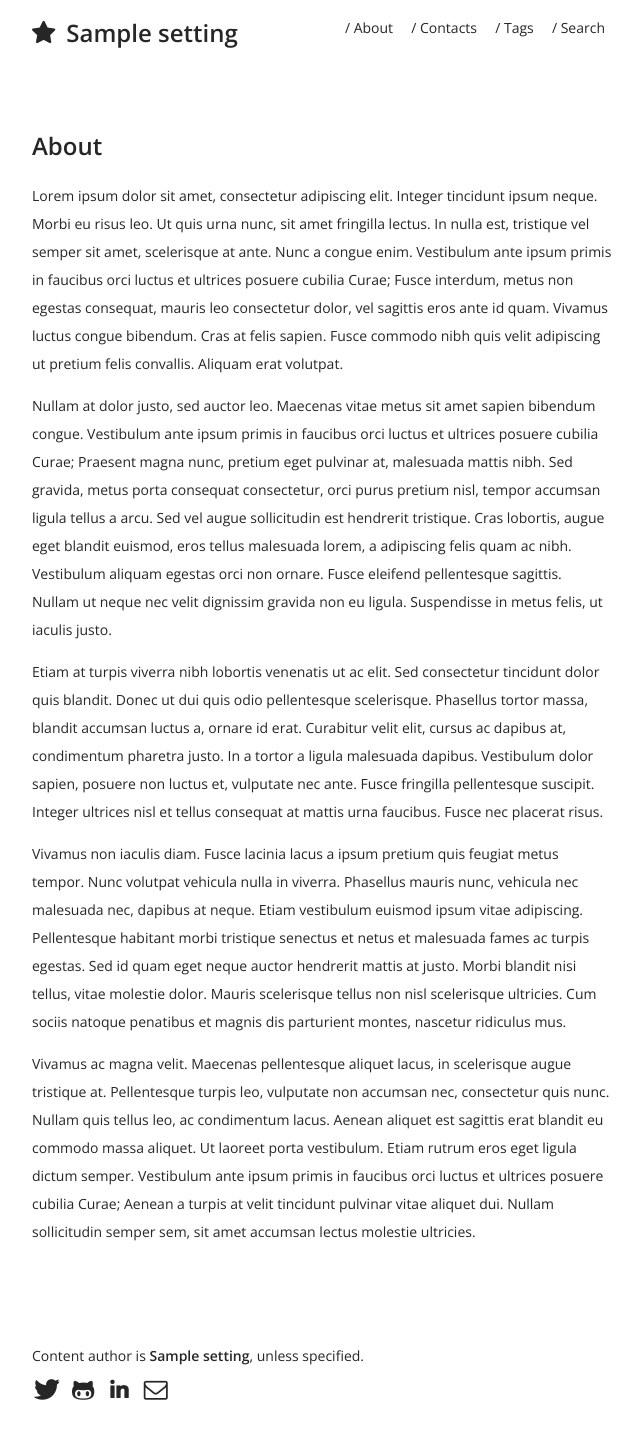
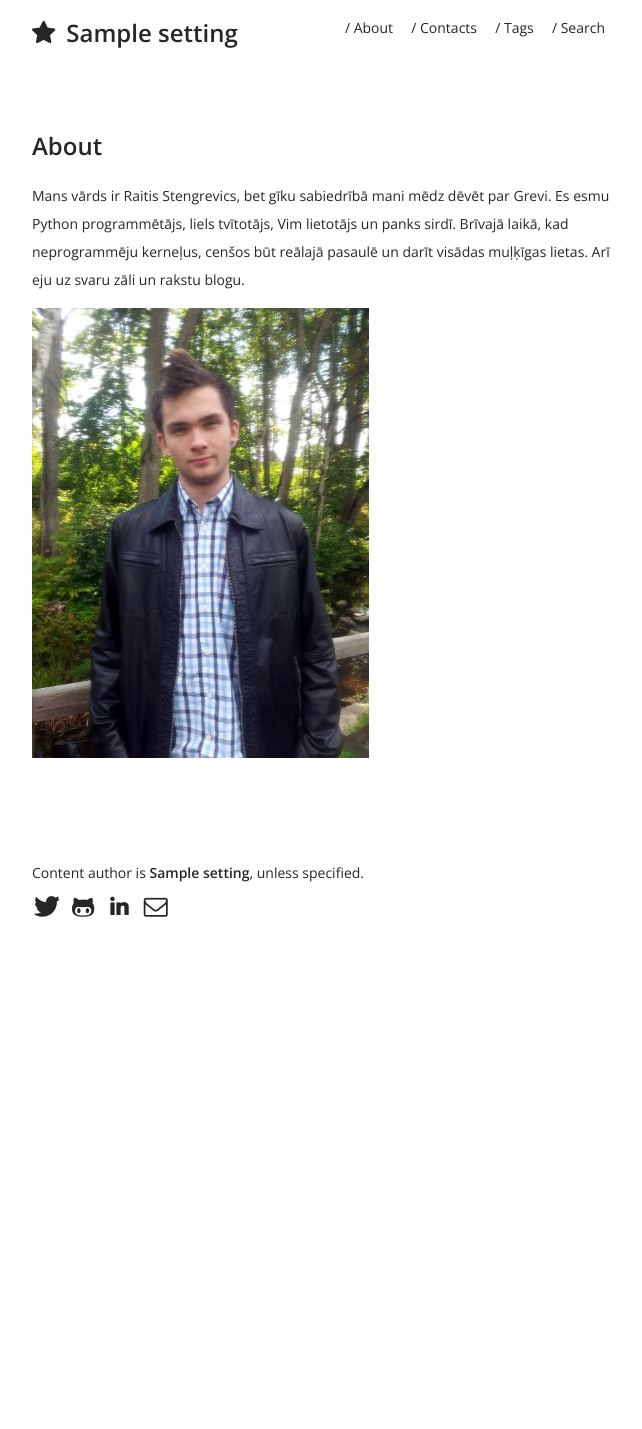
Before and after one commit to daGrevis/daGrevis.lv, a Django app: template dagrevis_lv/core/templates/about.html in a window 1280 px wide. Shown: the whole page, without its empty margins (106-748 px from the left). After the commit the page ends 917 px from the top, so only its background shows below. Run offline with Django 3.2, Linux system fonts and the light colour scheme; the template is opened without the code that fills it: most values are stand-ins (such as "Sample title", 1, 10 or a date in 2020); style sheets or scripts are compiled from the project's sources; parts of the project's set-up code (start-up, migrations or seed data) failed here and were passed over; some libraries are stand-ins or nearby versions.

Commit message:
Added content to About and Contacts pages.

```diff
--- a/dagrevis_lv/core/templates/about.html
+++ b/dagrevis_lv/core/templates/about.html
@@ -8,15 +8,9 @@
 
     <section class="content">
 
-        <p>{% trans "Lorem ipsum dolor sit amet, consectetur adipiscing elit. Integer tincidunt ipsum neque. Morbi eu risus leo. Ut quis urna nunc, sit amet fringilla lectus. In nulla est, tristique vel semper sit amet, scelerisque at ante. Nunc a congue enim. Vestibulum ante ipsum primis in faucibus orci luctus et ultrices posuere cubilia Curae; Fusce interdum, metus non egestas consequat, mauris leo consectetur dolor, vel sagittis eros ante id quam. Vivamus luctus congue bibendum. Cras at felis sapien. Fusce commodo nibh quis velit adipiscing ut pretium felis convallis. Aliquam erat volutpat." %}</p>
+    <p>{% trans "Mans vārds ir Raitis Stengrevics, bet gīku sabiedrībā mani mēdz dēvēt par Grevi. Es esmu Python programmētājs, liels tvītotājs, Vim lietotājs un panks sirdī. Brīvajā laikā, kad neprogrammēju kerneļus, cenšos būt reālajā pasaulē un darīt visādas muļķīgas lietas. Arī eju uz svaru zāli un rakstu blogu." %}</p>
 
-        <p>{% trans "Nullam at dolor justo, sed auctor leo. Maecenas vitae metus sit amet sapien bibendum congue. Vestibulum ante ipsum primis in faucibus orci luctus et ultrices posuere cubilia Curae; Praesent magna nunc, pretium eget pulvinar at, malesuada mattis nibh. Sed gravida, metus porta consequat consectetur, orci purus pretium nisl, tempor accumsan ligula tellus a arcu. Sed vel augue sollicitudin est hendrerit tristique. Cras lobortis, augue eget blandit euismod, eros tellus malesuada lorem, a adipiscing felis quam ac nibh. Vestibulum aliquam egestas orci non ornare. Fusce eleifend pellentesque sagittis. Nullam ut neque nec velit dignissim gravida non eu ligula. Suspendisse in metus felis, ut iaculis justo." %}</p>
-
-        <p>{% trans "Etiam at turpis viverra nibh lobortis venenatis ut ac elit. Sed consectetur tincidunt dolor quis blandit. Donec ut dui quis odio pellentesque scelerisque. Phasellus tortor massa, blandit accumsan luctus a, ornare id erat. Curabitur velit elit, cursus ac dapibus at, condimentum pharetra justo. In a tortor a ligula malesuada dapibus. Vestibulum dolor sapien, posuere non luctus et, vulputate nec ante. Fusce fringilla pellentesque suscipit. Integer ultrices nisl et tellus consequat at mattis urna faucibus. Fusce nec placerat risus." %}</p>
-
-        <p>{% trans "Vivamus non iaculis diam. Fusce lacinia lacus a ipsum pretium quis feugiat metus tempor. Nunc volutpat vehicula nulla in viverra. Phasellus mauris nunc, vehicula nec malesuada nec, dapibus at neque. Etiam vestibulum euismod ipsum vitae adipiscing. Pellentesque habitant morbi tristique senectus et netus et malesuada fames ac turpis egestas. Sed id quam eget neque auctor hendrerit mattis at justo. Morbi blandit nisi tellus, vitae molestie dolor. Mauris scelerisque tellus non nisl scelerisque ultricies. Cum sociis natoque penatibus et magnis dis parturient montes, nascetur ridiculus mus." %}</p>
-
-        <p>{% trans "Vivamus ac magna velit. Maecenas pellentesque aliquet lacus, in scelerisque augue tristique at. Pellentesque turpis leo, vulputate non accumsan nec, consectetur quis nunc. Nullam quis tellus leo, ac condimentum lacus. Aenean aliquet est sagittis erat blandit eu commodo massa aliquet. Ut laoreet porta vestibulum. Etiam rutrum eros eget ligula dictum semper. Vestibulum ante ipsum primis in faucibus orci luctus et ultrices posuere cubilia Curae; Aenean a turpis at velit tincidunt pulvinar vitae aliquet dui. Nullam sollicitudin semper sem, sit amet accumsan lectus molestie ultricies." %}</p>
+        <img src="{{ STATIC_URL }}images/me.jpeg" alt="{{ settings.AUTHOR_NAME }}" />
 
     </section>
 
--- a/dagrevis_lv/core/templates/contacts.html
+++ b/dagrevis_lv/core/templates/contacts.html
@@ -8,7 +8,7 @@
 
     <section class="content">
 
-        <p>{% trans "Lorem ipsum dolor sit amet, consectetur adipiscing elit. Integer tincidunt ipsum neque. Morbi eu risus leo. Ut quis urna nunc, sit amet fringilla lectus. In nulla est, tristique vel semper sit amet, scelerisque at ante. Nunc a congue enim. Vestibulum ante ipsum primis in faucibus orci luctus et ultrices posuere cubilia Curae; Fusce interdum, metus non egestas consequat, mauris leo consectetur dolor, vel sagittis eros ante id quam. Vivamus luctus congue bibendum. Cras at felis sapien. Fusce commodo nibh quis velit adipiscing ut pretium felis convallis. Aliquam erat volutpat." %}</p>
+    <p>{% trans "<a href=\"https://twitter.com/daGrevis\">Uzraksti tvītu</a> vai <a href=\"mailto:dagrevis@gmail.com\">atsūti meilu</a>. Arī Skype <a href=\"skype:raitis.stengrevics\">esmu atrodams</a>." %}</p>
 
     </section>
 
```
Also changed, not shown: dagrevis_lv/core/static/images/me.jpeg (added).
